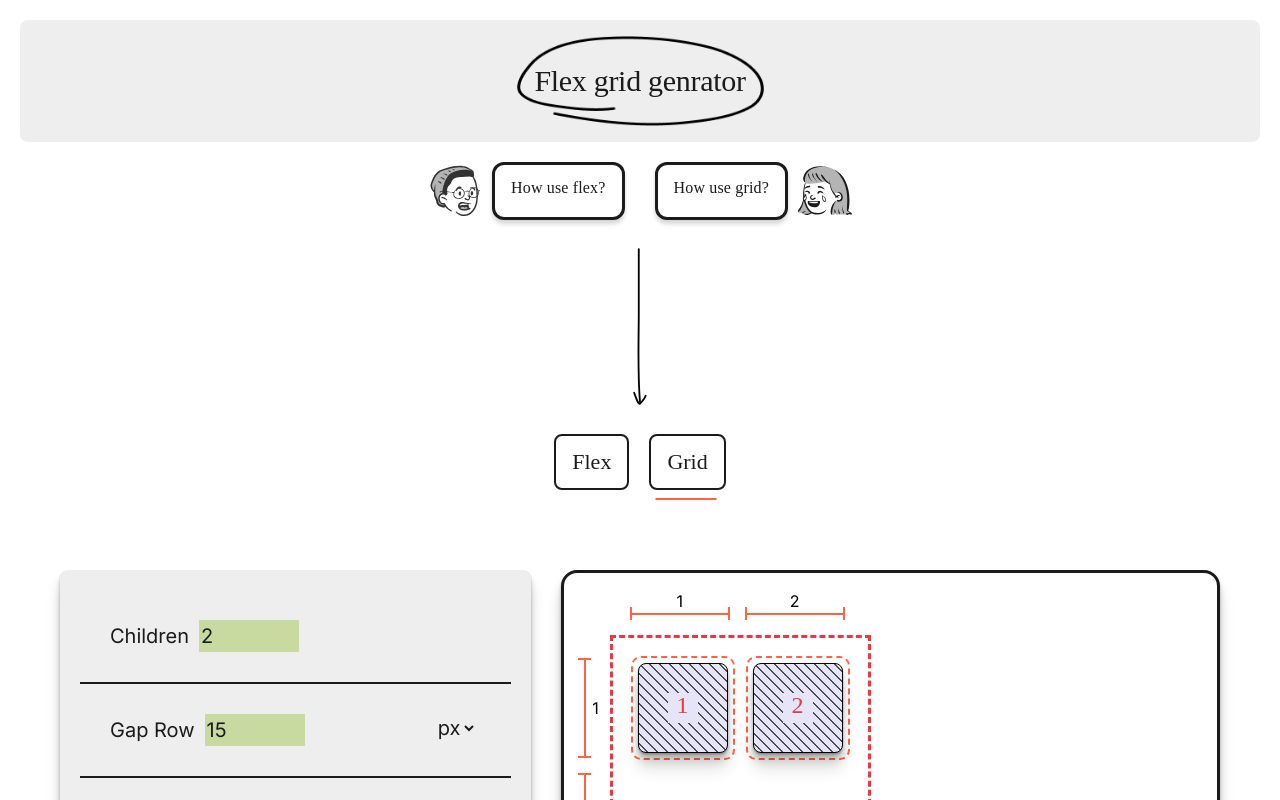
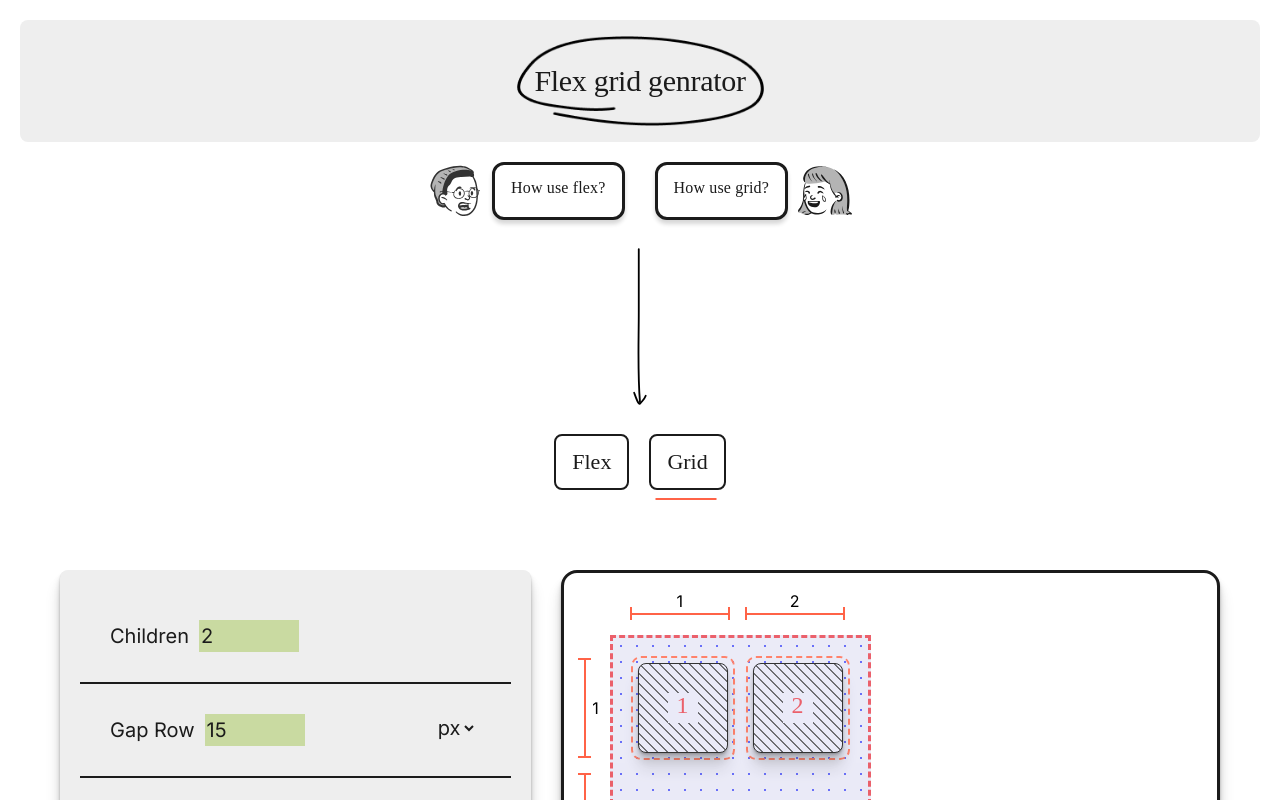
Before and after one commit to Andriikryl/flex-grid-generator, a Next.js app: page / in a window 1280 px wide. Both pictures are taken after a click on the button "Grid". Shown: the top 800 px of the page. Built offline with nearby package versions, Linux system fonts and the light colour scheme.

Commit message:
add css-bg-patern

```diff
--- a/src/components/grid/Grid.tsx
+++ b/src/components/grid/Grid.tsx
@@ -12,7 +12,7 @@ import Graph from "../graph/Graph";
 interface BoxBlock {
   amount: number;
   type?: string;
-  gap?: number | string;
+  gap: number;
   columnsNumber: number;
   rowsNumber: number;
   rowsNumberHeight: number;
@@ -384,6 +384,8 @@ function BoxBlock({
   gapColumnValueType,
   justifyContent,
   alignContent,
+  rowsNumberHeight,
+  columnsNumberWidth,
 }: BoxBlock) {
   let blocks = [];
   for (let i = 0; i < amount; i++) {
--- a/src/components/grid/style.module.css
+++ b/src/components/grid/style.module.css
@@ -82,6 +82,10 @@
     display: grid;
     border: 3px dashed #e63946;
     margin-inline-start: 30px;
+    background-color: #e5e5f7;
+    opacity: 0.8;
+    background-image: radial-gradient(#444cf7 0.8px, #e6e6f6 0.8px);
+    background-size: 16px 16px;
 }
 
 .block{
```
